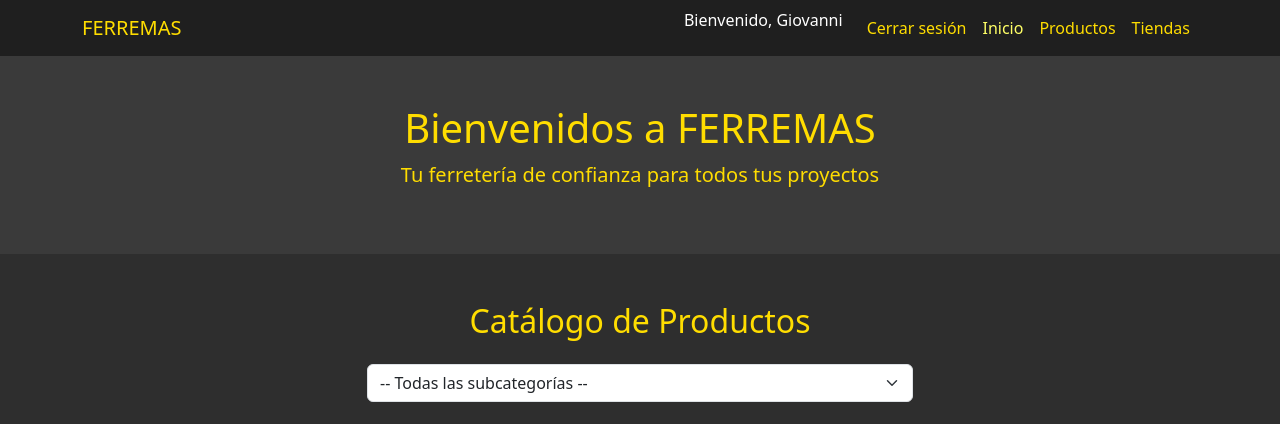
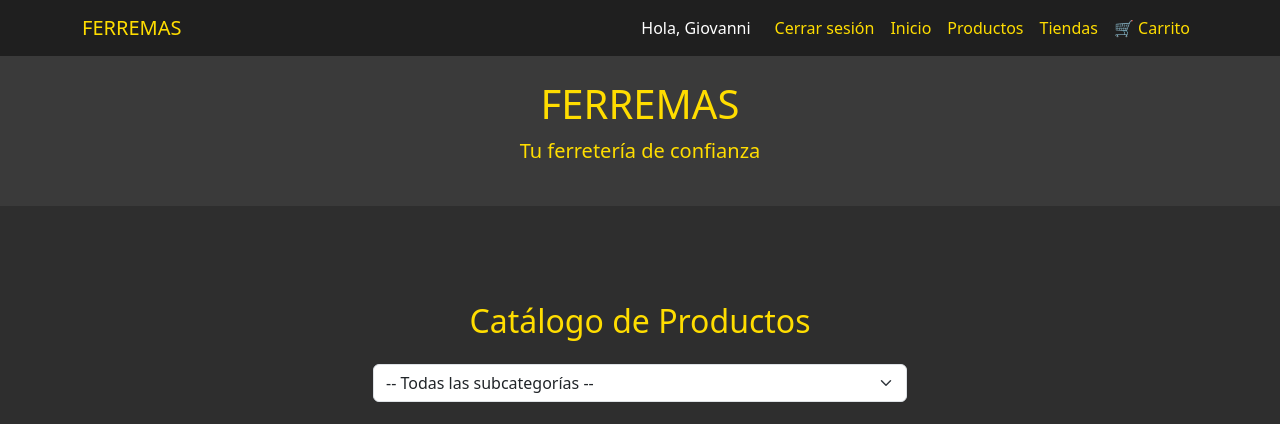
Before and after one commit to Cr1sDC/FERREMAS, a Django app: page /productos/ in a window 1280 px wide. Shown: the top 424 px of the page. Run offline with Django 5.2, Linux system fonts and the light colour scheme; a user stored in the database is signed in; data comes from the database, SQL or seed files in the repository; both versions use the stored data as it was after the commit.

Commit message:
Versión 3 - Carrito con eliminación, tiendas por región, mejoras visuales

```diff
--- a/ferreteria_api/productos/templates/base.html
+++ b/ferreteria_api/productos/templates/base.html
@@ -6,49 +6,62 @@
   <meta name="viewport" content="width=device-width, initial-scale=1" />
   <title>FERREMAS - Ferretería</title>
 
+  <!-- Bootstrap & estilos -->
   <link href="https://cdn.jsdelivr.net/npm/bootstrap@5.3.0/dist/css/bootstrap.min.css" rel="stylesheet" />
-
-
-  <link rel="stylesheet" href="{% static '/css/style.css' %}" />
+  <link rel="stylesheet" href="{% static 'css/style.css' %}" />
 </head>
 <body>
 
   <!-- Navbar -->
   <nav class="navbar navbar-expand-lg navbar-dark bg-dark">
     <div class="container">
-      <a class="navbar-brand" href="#">FERREMAS</a>
+      <a class="navbar-brand" href="{% url 'inicio' %}">FERREMAS</a>
       <button class="navbar-toggler" type="button" data-bs-toggle="collapse" data-bs-target="#navbarNav">
         <span class="navbar-toggler-icon"></span>
       </button>
+
       <div class="collapse navbar-collapse" id="navbarNav">
-        <ul class="navbar-nav ms-auto">
+        <ul class="navbar-nav ms-auto align-items-center">
           {% if user.is_authenticated %}
-            <li class="nav-item text-white me-3">Bienvenido, {{ user.username }}</li>
+            <li class="nav-item me-3 text-white">Hola, {{ user.username }}</li>
             <li class="nav-item"><a class="nav-link" href="{% url 'logout' %}">Cerrar sesión</a></li>
           {% else %}
             <li class="nav-item"><a class="nav-link" href="{% url 'login' %}">Iniciar sesión</a></li>
             <li class="nav-item"><a class="nav-link" href="{% url 'registro' %}">Registrarse</a></li>
           {% endif %}
-          <li class="nav-item"><a class="nav-link active" href="#">Inicio</a></li>
+
+          <li class="nav-item"><a class="nav-link" href="{% url 'inicio' %}">Inicio</a></li>
           <li class="nav-item"><a class="nav-link" href="{% url 'productos' %}">Productos</a></li>
-          <li class="nav-item"><a class="nav-link" href="#contacto">Tiendas</a></li>
+          <li class="nav-item"><a class="nav-link" href={% url 'tiendas_cercanas' %}>Tiendas</a></li>
+
+          <li class="nav-item">
+            <a class="nav-link position-relative" href="{% url 'ver_carrito' %}">
+              🛒 Carrito
+              {% with request.session.carrito.items|length as cantidad %}
+                {% if cantidad > 0 %}
+                  <span class="position-absolute top-0 start-100 translate-middle badge rounded-pill bg-light text-dark">
+                    {{ cantidad }}
+                  </span>
+                {% endif %}
+              {% endwith %}
+            </a>
+          </li>
         </ul>
       </div>
     </div>
   </nav>
 
-  <!-- Header -->
-  <header class="bg-primary text-white text-center py-5">
+  <!-- Encabezado genérico (puedes quitar si solo lo usas en index) -->
+  <header class="bg-primary text-white text-center py-4">
     <div class="container">
-      <h1>Bienvenidos a FERREMAS</h1>
-      <p class="lead">Tu ferretería de confianza para todos tus proyectos</p>
+      <h1>FERREMAS</h1>
+      <p class="lead">Tu ferretería de confianza</p>
     </div>
   </header>
 
   <!-- Contenido dinámico -->
   <main class="container py-5">
     {% block content %}
-    <!-- Aquí puedes poner contenido adicional desde otros templates -->
     {% endblock %}
   </main>
 
@@ -59,7 +72,7 @@
     </div>
   </footer>
 
-  <!-- Bootstrap JS Bundle -->
+  <!-- JS de Bootstrap -->
   <script src="https://cdn.jsdelivr.net/npm/bootstrap@5.3.0/dist/js/bootstrap.bundle.min.js"></script>
 </body>
 </html>
--- a/ferreteria_api/productos/templates/productos.html
+++ b/ferreteria_api/productos/templates/productos.html
@@ -1,57 +1,13 @@
-{% load static %}
-<!DOCTYPE html>
-<html lang="es">
-<head>
-  <meta charset="UTF-8" />
-  <meta name="viewport" content="width=device-width, initial-scale=1" />
-  <title>FERREMAS - Ferretería</title>
+{% extends 'base.html' %}
+{% block content %}
 
-  <link href="https://cdn.jsdelivr.net/npm/bootstrap@5.3.0/dist/css/bootstrap.min.css" rel="stylesheet" />
-  <link rel="stylesheet" href="{% static 'css/style.css' %}" />
-</head>
-<body>
-
-  <!-- Navbar -->
-  <nav class="navbar navbar-expand-lg navbar-dark bg-dark">
-    <div class="container">
-      <a class="navbar-brand" href="#">FERREMAS</a>
-      <button class="navbar-toggler" type="button" data-bs-toggle="collapse" data-bs-target="#navbarNav">
-        <span class="navbar-toggler-icon"></span>
-      </button>
-      <div class="collapse navbar-collapse" id="navbarNav">
-        <ul class="navbar-nav ms-auto">
-          {% if user.is_authenticated %}
-            <li class="nav-item text-white me-3">Bienvenido, {{ user.username }}</li>
-            <li class="nav-item"><a class="nav-link" href="{% url 'logout' %}">Cerrar sesión</a></li>
-          {% else %}
-            <li class="nav-item"><a class="nav-link" href="{% url 'login' %}">Iniciar sesión</a></li>
-            <li class="nav-item"><a class="nav-link" href="{% url 'registro' %}">Registrarse</a></li>
-          {% endif %}
-          <li class="nav-item"><a class="nav-link active" href="#">Inicio</a></li>
-          <li class="nav-item"><a class="nav-link" href="#productos">Productos</a></li>
-          <li class="nav-item"><a class="nav-link" href="#contacto">Tiendas</a></li>
-        </ul>
-      </div>
-    </div>
-  </nav>
-
-  <!-- Header -->
-  <header class="bg-primary text-white text-center py-5">
-    <div class="container">
-      <h1>Bienvenidos a FERREMAS</h1>
-      <p class="lead">Tu ferretería de confianza para todos tus proyectos</p>
-    </div>
-  </header>
-
-  <!-- Contenido principal -->
-  <main class="container my-5">
-
+<div class="container my-5">
   <h2 class="text-center mb-4">Catálogo de Productos</h2>
 
   <!-- Filtro por subcategoría -->
   <form method="get" class="mb-4">
-      <div class="row">
-        <div class="col-md-6 offset-md-3">
+    <div class="row justify-content-center">
+      <div class="col-md-6">
         <select name="subcategoria" class="form-select" onchange="this.form.submit()">
           <option value="">-- Todas las subcategorías --</option>
           {% for categoria in categorias %}
@@ -69,35 +25,28 @@
   </form>
 
   <!-- Productos -->
-    <div id="productos-container" class="row g-4">
+  <div class="row g-4">
     {% for producto in productos %}
       <div class="col-md-4">
-          <div class="card h-100">
+        <div class="card h-100 shadow-sm">
           {% if producto.imagen %}
             <img src="{{ producto.imagen.url }}" class="card-img-top" alt="{{ producto.nombre }}">
           {% endif %}
           <div class="card-body">
-              <h5 class="card-title">{{ producto.nombre }}</h5>
+            <h5 class="card-title">
+              <a href="{% url 'detalle_producto' producto.id %}" class="text-decoration-none">
+                {{ producto.nombre }}
+              </a>
+            </h5>
             <p class="card-text">{{ producto.descripcion|truncatewords:15 }}</p>
-              <p class="card-text"><strong>${{ producto.precio }}</strong></p>
+            <p class="card-text fw-bold text-success">${{ producto.precio }}</p>
           </div>
         </div>
       </div>
     {% empty %}
-        <p class="text-center">No hay productos disponibles.</p>
+      <p class="text-center">No hay productos disponibles en esta categoría.</p>
     {% endfor %}
   </div>
+</div>
 
-  </main>
-
-  <!-- Footer -->
-  <footer class="bg-dark text-white text-center py-3">
-    <div class="container">
-      &copy; 2025 FERREMAS. Todos los derechos reservados.
-    </div>
-  </footer>
-
-  <!-- Bootstrap JS Bundle -->
-  <script src="https://cdn.jsdelivr.net/npm/bootstrap@5.3.0/dist/js/bootstrap.bundle.min.js"></script>
-</body>
-</html>
+{% endblock %}
--- a/ferreteria_api/productos/urls.py
+++ b/ferreteria_api/productos/urls.py
@@ -1,7 +1,7 @@
 from django.urls import path, include
 from rest_framework.routers import DefaultRouter
 from .views import ProductoViewSet
-from .views import index, vista_productos
+from .views import index, vista_productos, detalle_producto, ver_carrito, pagar
 from . import views
 router = DefaultRouter()
 router.register(r'productos', ProductoViewSet)
@@ -11,5 +11,10 @@ urlpatterns = [
     path('', index, name='inicio'),
     path('productos/', vista_productos, name='productos'),
     path('productos/', views.vista_productos, name='vista_productos'),
+    path('producto/<int:producto_id>/', detalle_producto, name='detalle_producto'),
+    path('carrito/', ver_carrito, name='ver_carrito'),
+    path('pagar/', pagar, name='pagar'),
+    path('carrito/eliminar/<int:producto_id>/', views.eliminar_del_carrito, name='eliminar_del_carrito'),
+    path('tiendas/', views.tiendas_cercanas, name='tiendas_cercanas'),
 
 ]
--- a/ferreteria_api/productos/views.py
+++ b/ferreteria_api/productos/views.py
@@ -1,13 +1,13 @@
 from rest_framework import viewsets
-from .models import Producto,Categoria,Subcategoria
+from .models import Producto,Categoria,Subcategoria,Tienda, REGIONES
 from .serializer import ProductoSerializer
-from django.shortcuts import render, redirect
 from django.contrib.auth import authenticate, login, logout
 from django.contrib.auth.decorators import login_required
 import random
 from rest_framework.permissions import AllowAny,IsAdminUser,SAFE_METHODS
+from django.shortcuts import render,redirect, get_object_or_404, redirect
+from django.views.decorators.http import require_POST
 
-from rest_framework.permissions import IsAdminUser, AllowAny, SAFE_METHODS
 
 class ProductoViewSet(viewsets.ModelViewSet):
     queryset = Producto.objects.all()
@@ -21,11 +21,17 @@ class ProductoViewSet(viewsets.ModelViewSet):
         return [IsAdminUser()]  # Solo staff puede POST, PUT, DELETE
 
 
+def index(request):
+    productos_queryset = Producto.objects.all()
+    productos_list = list(productos_queryset)
+    productos_aleatorios = random.sample(productos_list, min(len(productos_list), 4))
 
-def index(request):
-    productos = list(Producto.objects.all())
-    productos_aleatorios = random.sample(productos, min(len(productos), 4))
-    return render(request, 'index.html', {'productos_aleatorios': productos_aleatorios})
+    categorias = Categoria.objects.prefetch_related('subcategorias')
+
+    return render(request, 'index.html', {
+        'productos': productos_aleatorios,
+        'categorias': categorias,
+    })
 
 
 def vista_productos(request):
@@ -45,3 +51,67 @@ def vista_productos(request):
         'categorias': categorias,
         'subcat_id': int(subcat_id) if subcat_id else None
     })
+# Vista de detalle del producto con formulario para agregar al carrito
+def detalle_producto(request, producto_id):
+    producto = get_object_or_404(Producto, id=producto_id)
+
+    if request.method == 'POST':
+        cantidad = int(request.POST.get('cantidad', 1))
+        carrito = request.session.get('carrito', {})
+
+        if str(producto_id) in carrito:
+            carrito[str(producto_id)] += cantidad
+        else:
+            carrito[str(producto_id)] = cantidad
+
+        request.session['carrito'] = carrito
+        return redirect('ver_carrito')
+
+    return render(request, 'detalle_producto.html', {'producto': producto})
+
+def pagar(request):
+    request.session['carrito'] = {}  # Limpia el carrito
+    return render(request, 'compra_exitosa.html')
+
+def eliminar_del_carrito(request, producto_id):
+    carrito = request.session.get('carrito', {})
+
+    producto_id_str = str(producto_id)
+    if producto_id_str in carrito:
+        del carrito[producto_id_str]
+        request.session['carrito'] = carrito
+
+    return redirect('ver_carrito')
+
+# Vista para mostrar el carrito
+def ver_carrito(request):
+    carrito = request.session.get('carrito', {})
+    productos = []
+    total = 0
+
+    for prod_id, cantidad in carrito.items():
+        producto = get_object_or_404(Producto, id=prod_id)
+        subtotal = producto.precio * cantidad
+        total += subtotal
+        productos.append({
+            'producto': producto,
+            'cantidad': cantidad,
+            'subtotal': subtotal,
+        })
+
+    return render(request, 'carrito.html', {
+        'productos_carrito': productos,
+        'total': total
+    })
+def tiendas_cercanas(request):
+    region_seleccionada = request.GET.get('region')
+    tiendas = []
+
+    if region_seleccionada:
+        tiendas = Tienda.objects.filter(region=region_seleccionada)
+
+    return render(request, 'tiendas_cercanas.html', {
+        'regiones': REGIONES,
+        'region_seleccionada': region_seleccionada,
+        'tiendas': tiendas
+    })
```
Also changed, not shown: ferreteria_api/productos/models.py (+27 -0 lines), ferreteria_api/productos/templates/carrito.html (added, +46 -0 lines), ferreteria_api/productos/templates/compra_exitosa.html (added, +8 -0 lines), ferreteria_api/productos/templates/detalle_producto.html (added, +26 -0 lines), ferreteria_api/productos/templates/index.html (+34 -13 lines), ferreteria_api/productos/templates/tiendas_cercanas.html (added, +30 -0 lines), ferreteria_api/db.sqlite3, ferreteria_api/productos/Destornillador.JPG (deleted), ferreteria_api/productos/Martillo_37MwPOY.JPG (deleted), ferreteria_api/productos/migrations/0002_tienda.py (added), 1 other file. Lines whose indentation alone changed are shown as unchanged.
